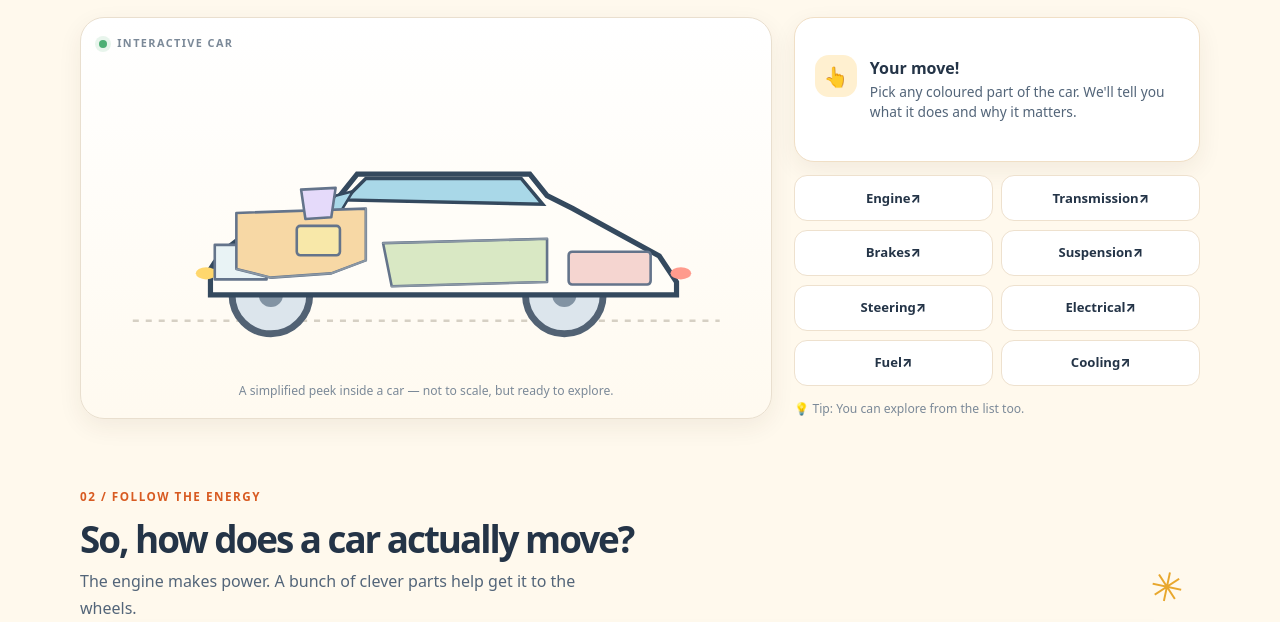
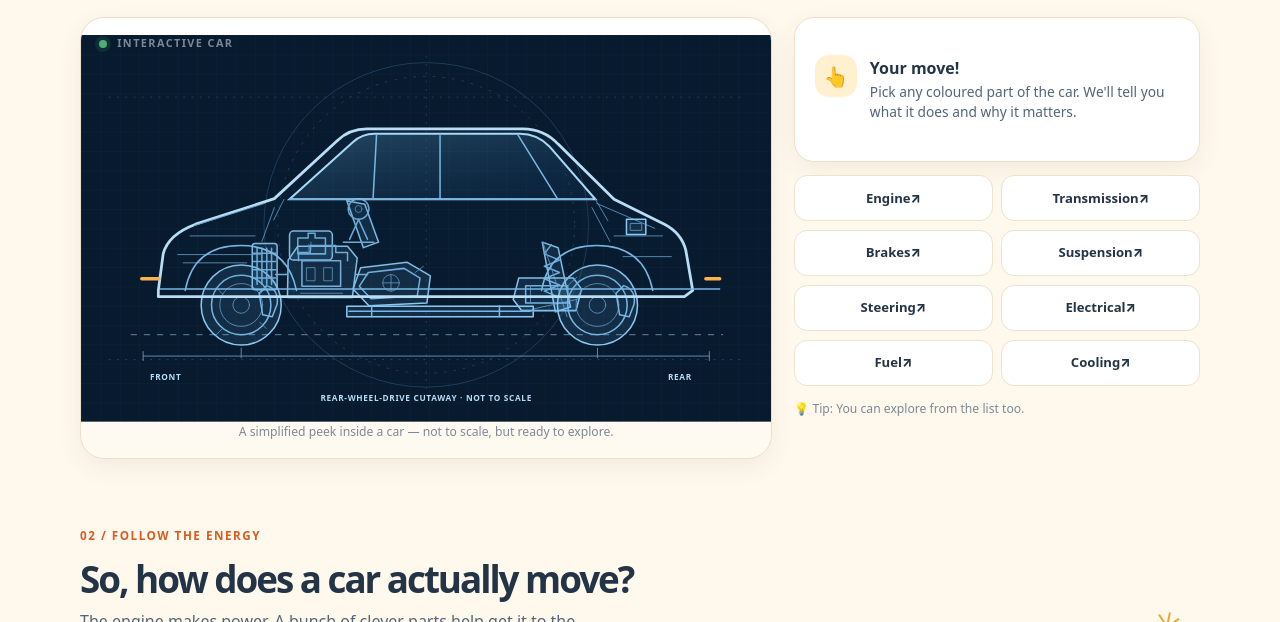
Before and after one commit to aryankuvar/Carsite, a plain HTML site: page index.html in a window 1280 px wide. Shown: the part 806-1428 px from the top of the page. Drawn offline with Linux system fonts and the light colour scheme.

Commit message:
Redesign interactive car as an automotive blueprint cutaway

```diff
--- a/index.html
+++ b/index.html
@@ -51,39 +51,72 @@
       <div class="hero">
         <div class="hero-svg-wrap" role="region" aria-label="Interactive car illustration. Select a highlighted region to explore a car system.">
           <div class="illustration-label"><span class="live-dot"></span> INTERACTIVE CAR</div>
-          <svg class="car-svg" viewBox="0 0 800 400" xmlns="http://www.w3.org/2000/svg" aria-label="Side profile of a car with clickable system regions">
+          <svg class="car-svg" viewBox="0 0 1000 560" xmlns="http://www.w3.org/2000/svg" role="img" aria-label="Technical blueprint cutaway of a rear-wheel-drive car with interactive mechanical systems">
             <defs>
+              <linearGradient id="bodyGlow" x1="0" y1="0" x2="0" y2="1"><stop offset="0" stop-color="#173b5d" stop-opacity=".22"/><stop offset="1" stop-color="#0b2037" stop-opacity=".04"/></linearGradient>
+              <linearGradient id="glassGlow" x1="0" y1="0" x2="1" y2="1"><stop stop-color="#7dd3fc" stop-opacity=".22"/><stop offset="1" stop-color="#2563a6" stop-opacity=".05"/></linearGradient>
+              <pattern id="blueGrid" width="28" height="28" patternUnits="userSpaceOnUse"><path d="M28 0H0V28" fill="none" stroke="#4b83ae" stroke-opacity=".15" stroke-width="1"/></pattern>
+              <filter id="blueGlow" x="-50%" y="-50%" width="200%" height="200%"><feGaussianBlur stdDeviation="3" result="blur"/><feMerge><feMergeNode in="blur"/><feMergeNode in="SourceGraphic"/></feMerge></filter>
               <style>
-                .region { cursor: pointer; transition: fill 0.15s ease, stroke 0.15s ease; stroke-linejoin: round; stroke-linecap: round; }
-                .region:hover { fill: var(--highlight-fill) !important; stroke: var(--highlight-stroke) !important; stroke-width: 3; }
-                .region:active { fill: var(--highlight-fill); stroke: var(--highlight-stroke); stroke-width: 3; }
-                .region.active { fill: var(--highlight-fill); stroke: var(--highlight-stroke); stroke-width: 3; }
-                .ground { fill: none; stroke: #d6d0c4; stroke-width: 3; stroke-dasharray: 7 8; }
-                .detail { fill: none; stroke: #8b98a5; stroke-width: 2; stroke-linecap: round; }
+                .car-outline{fill:url(#bodyGlow);stroke:#b8ddf5;stroke-width:4;stroke-linejoin:round;stroke-linecap:round}
+                .blue-line{fill:none;stroke:#77b7e5;stroke-width:2.2;stroke-linecap:round;stroke-linejoin:round}
+                .fine-line{fill:none;stroke:#6098c3;stroke-width:1.4;stroke-linecap:round;stroke-linejoin:round;opacity:.88}
+                .region{cursor:pointer;outline:none;transition:filter .16s ease,opacity .16s ease}
+                .region:hover,.region:focus-visible{filter:url(#blueGlow);opacity:1}
+                .region:hover .hit,.region:focus-visible .hit{fill:#ffad42;fill-opacity:.28;stroke:#ffb14b;stroke-width:3}
+                .hit{fill:#62b4ed;fill-opacity:.12;stroke:#8bc9f2;stroke-width:2.2;transition:fill .16s ease,stroke .16s ease}
+                .part-label{font:700 12px system-ui,sans-serif;fill:#b8ddf5;letter-spacing:.08em}
               </style>
             </defs>
-            <line class="ground" x1="60" y1="330" x2="740" y2="330" />
-            <circle class="region" data-slug="brakes" cx="220" cy="300" r="45" fill="#dce5ec" stroke="#526274" stroke-width="8" title="Brakes" />
-            <circle class="region" data-slug="suspension" cx="560" cy="300" r="45" fill="#dce5ec" stroke="#526274" stroke-width="8" title="Suspension" />
-            <circle cx="220" cy="300" r="14" fill="#8293a3" />
-            <circle cx="560" cy="300" r="14" fill="#8293a3" />
-            <path d="M 150 290 L 150 270 Q 180 220 260 210 L 300 185 L 320 160 L 520 160 L 540 185 L 570 200 L 670 255 L 690 285 L 690 300 L 150 300 Z" fill="#fffdf8" stroke="#34495e" stroke-width="6" />
-            <path d="M 305 190 L 330 165 L 510 165 L 535 195 Z" fill="#a9d8e8" stroke="#34495e" stroke-width="4" />
-            <path d="M 270 215 L 295 185 L 315 180 L 300 205 Z" fill="#a9d8e8" stroke="#34495e" stroke-width="3" />
-            <ellipse cx="145" cy="275" rx="12" ry="7" fill="#ffd76d" />
-            <ellipse cx="695" cy="275" rx="12" ry="7" fill="#ff9b8d" />
-            <rect class="region" data-slug="cooling" x="155" y="242" width="60" height="40" fill="#e9f3f5" stroke="#64748b" stroke-width="3" title="Cooling" />
-            <path class="region" data-slug="engine" d="M 180 205 L 330 200 L 330 260 L 290 275 L 220 280 L 180 270 Z" fill="#f7d8a5" stroke="#64748b" stroke-width="3" title="Engine" />
-            <rect class="region" data-slug="electrical" x="250" y="220" width="50" height="34" rx="4" fill="#f8e8a9" stroke="#64748b" stroke-width="3" title="Electrical" />
-            <path class="region" data-slug="transmission" d="M 350 240 L 540 235 L 540 285 L 360 290 Z" fill="#d9e8c4" stroke="#64748b" stroke-width="3" title="Transmission" />
-            <path class="region" data-slug="steering" d="M 255 178 L 295 176 L 290 210 L 260 212 Z" fill="#e5dafa" stroke="#64748b" stroke-width="3" title="Steering" />
-            <rect class="region" data-slug="fuel" x="565" y="250" width="95" height="38" rx="4" fill="#f5d5d0" stroke="#64748b" stroke-width="3" title="Fuel" />
-            <line class="detail" x1="330" y1="200" x2="330" y2="260" />
-            <line class="detail" x1="290" y1="275" x2="330" y2="260" />
-            <line class="detail" x1="220" y1="280" x2="290" y2="275" />
-            <line class="detail" x1="180" y1="270" x2="220" y2="280" />
-            <line class="detail" x1="360" y1="290" x2="540" y2="285" />
-            <line class="detail" x1="350" y1="240" x2="540" y2="235" />
+            <rect width="1000" height="560" fill="#071a2e"/>
+            <rect width="1000" height="560" fill="url(#blueGrid)"/>
+            <g opacity=".35" fill="none" stroke="#5790bd" stroke-width="1.2"><circle cx="500" cy="275" r="235"/><circle cx="500" cy="275" r="215" stroke-dasharray="4 10"/><path d="M40 470H960M40 90H960M500 30V520" stroke-dasharray="3 9"/></g>
+            <path d="M72 434H930" stroke="#8bb7d7" stroke-width="2" stroke-dasharray="9 10" opacity=".55"/>
+            <g class="region" data-slug="brakes" aria-label="Brakes">
+              <circle class="hit" cx="232" cy="391" r="58"/><circle class="blue-line" cx="232" cy="391" r="43"/><circle class="fine-line" cx="232" cy="391" r="31"/><circle class="fine-line" cx="232" cy="391" r="12"/>
+              <path class="fine-line" d="M205 375l-9-9m63 50 9 9m-63 0-9 9m63-59 9-9"/><path class="blue-line" d="M269 363q18 6 15 27l-7 18-14-3-5-31z"/>
+            </g>
+            <g class="region" data-slug="suspension" aria-label="Suspension">
+              <path class="hit" d="M668 300l23 8 18 86-22 7z"/><path class="blue-line" d="M681 304l-10 13 22 9-22 9 22 9-22 9 22 9-22 9 22 9"/><path class="fine-line" d="M669 300l35 108m-50-11 64-14"/>
+            </g>
+            <g class="region" data-slug="electrical" aria-label="Electrical system">
+              <rect class="hit" x="302" y="284" width="62" height="42" rx="6"/><path class="blue-line" d="M314 294h15v-7h10v7h15v23h-40z"/><path class="fine-line" d="M333 300v11m-5-5h10"/>
+            </g>
+            <g class="region" data-slug="cooling" aria-label="Cooling system">
+              <rect class="hit" x="248" y="302" width="36" height="67" rx="4"/><path class="blue-line" d="M255 309v52m7-52v52m7-52v52m7-52v52M250 316h32m-32 12h32m-32 12h32m-32 12h32"/>
+            </g>
+            <g class="region" data-slug="engine" aria-label="Engine">
+              <path class="hit" d="M300 326l14-20h72l14 17-7 57h-94z"/><path class="blue-line" d="M315 327v-12h17v-10h37v10h17v12m-66 0v37h56v-37z"/><path class="fine-line" d="M327 337h12v19h-12zm25 0h12v19h-12zm-34 37h61m-49-59v-12m34 12v-12"/>
+              <path class="blue-line" d="M299 347h-17m116 0h17"/>
+            </g>
+            <g class="region" data-slug="steering" aria-label="Steering">
+              <path class="hit" d="M385 240l26 5 20 55-22 8z"/><circle class="blue-line" cx="402" cy="252" r="15"/><circle class="fine-line" cx="402" cy="252" r="5"/><path class="blue-line" d="M402 267l13 29m-13-29-13 29m-9 4h44"/>
+            </g>
+            <g class="region" data-slug="transmission" aria-label="Transmission">
+              <path class="hit" d="M405 337l67-8 34 20-5 39-84 4-23-24z"/><path class="blue-line" d="M416 344l52-6 23 14-4 26-67 4-17-18z"/><circle class="fine-line" cx="449" cy="359" r="12"/><path class="fine-line" d="M449 347v24m-12-12h24m23-15 12-9"/>
+            </g>
+            <g class="region" data-slug="fuel" aria-label="Fuel system">
+              <path class="hit" d="M634 352h79l12 16-8 31h-79l-12-16z"/><path class="blue-line" d="M644 363h61v25h-61z"/><path class="fine-line" d="M705 363l13-12m-67 12v25"/>
+            </g>
+            <g class="region" data-slug="engine" aria-label="Exhaust path">
+              <path class="hit" d="M385 393h270v15H385z"/><path class="blue-line" d="M388 400h263m-230-8v16m185-16v16"/><path class="fine-line" d="M651 400h65"/>
+            </g>
+            <g class="region" data-slug="brakes" aria-label="Rear brakes">
+              <circle class="hit" cx="748" cy="391" r="58"/><circle class="blue-line" cx="748" cy="391" r="43"/><circle class="fine-line" cx="748" cy="391" r="31"/><circle class="fine-line" cx="748" cy="391" r="12"/><path class="blue-line" d="M786 363q18 6 15 27l-7 18-14-3-5-31z"/>
+            </g>
+            <path class="car-outline" d="M112 370l7-53q7-28 47-43l114-37 91-84q18-17 43-17h226q30 0 51 22l81 80 73 36q25 13 31 38l10 58-12 9H112z"/>
+            <path d="M302 238l92-83q13-12 31-12h211q24 0 42 18l67 77z" fill="url(#glassGlow)" stroke="#a9d8f4" stroke-width="3"/>
+            <path class="blue-line" d="M428 145l-5 92m210-92 57 92M302 238h438M520 146v92"/>
+            <path class="fine-line" d="M140 318h120m-112 12h92m545-9h70M164 276l102-32m481 0 84 36"/>
+            <path class="blue-line" d="M115 368h810M151 370q12-65 80-65t81 65m355 0q12-65 80-65t81 65"/>
+            <path class="fine-line" d="M158 291h94m520 0h70M280 250l-18 49m478-49 26 49M294 238l-15 30m466-30 18 31"/>
+            <path d="M113 353h-25m837 0h-20" stroke="#ffb14b" stroke-width="5" stroke-linecap="round"/>
+            <g class="region" data-slug="fuel" aria-label="Fuel filler">
+              <path class="hit" d="M790 267h28v22h-28z"/><path class="fine-line" d="M796 273h16v10h-16z"/>
+            </g>
+            <g fill="none" stroke="#7bb7df" stroke-width="1.3" opacity=".8"><path d="M90 465h820M90 458v14m820-14v14"/><path d="M232 453v15m516-15v15"/></g>
+            <text class="part-label" x="100" y="500">FRONT</text><text class="part-label" x="850" y="500">REAR</text>
+            <text class="part-label" x="500" y="530" text-anchor="middle">REAR-WHEEL-DRIVE CUTAWAY · NOT TO SCALE</text>
           </svg>
           <p class="illustration-caption">A simplified peek inside a car — not to scale, but ready to explore.</p>
         </div>
```
